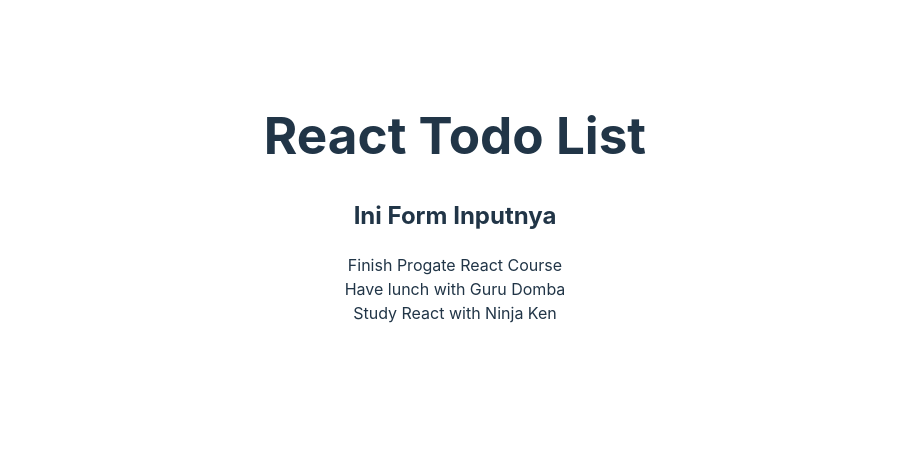
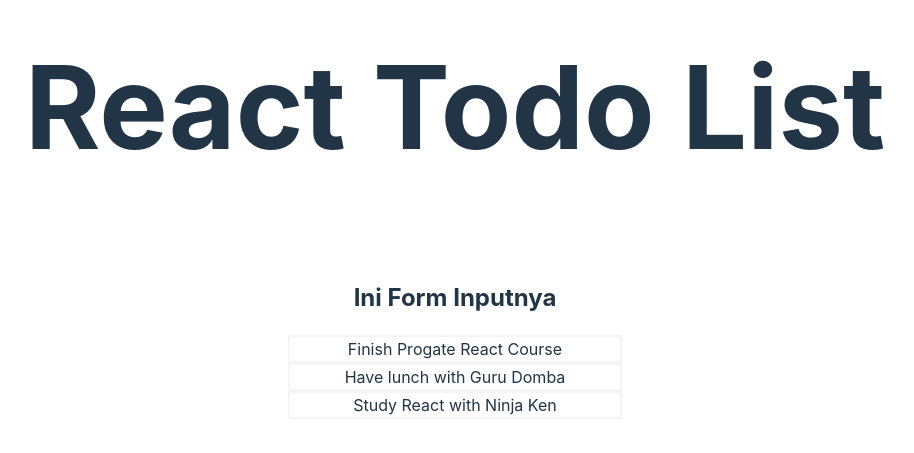
Before and after one commit to ozandilah/proyek-todo-fga-react-2024, a React (Vite) app: page / in a window 1280 px wide. Shown: the part 201-654 px from the top of the page, without its empty margins (185-1099 px from the left). Built offline with nearby package versions, Linux system fonts and the light colour scheme.

Commit message:
Menambahkan Style kedalam component todolist

```diff
--- a/src/App.jsx
+++ b/src/App.jsx
@@ -21,15 +21,23 @@ function App() {
   ];
   return (
     <div>
-      <header>
+      <header style={styles.title}>
         <h1>React Todo List</h1>
       </header>
-      <section>
+      <section style={styles.container}>
         <h2>Ini Form Inputnya</h2>
         <TodosComponent todos={todos} />
       </section>
     </div>
   );
 }
-
+const styles = {
+  container: {
+    textAlign: "center",
+    padding: "12px",
+  },
+  title: {
+    fontSize: "36px",
+  },
+};
 export default App;
--- a/src/components/Todo/index.jsx
+++ b/src/components/Todo/index.jsx
@@ -1,7 +1,10 @@
 import React from "react";
 
 const TodoComponent = ({ todo }) => {
-  return <div>{todo.title}</div>;
+  return <div style={style}>{todo.title}</div>;
 };
-
+const style = {
+  border: "2px solid #f4f4f4",
+  fonSize: "24px",
+};
 export default TodoComponent;
--- a/src/components/Todos/index.jsx
+++ b/src/components/Todos/index.jsx
@@ -3,7 +3,7 @@ import TodoComponent from "../Todo";
 
 const TodosComponent = ({ todos }) => {
   return (
-    <div>
+    <div style={styles.container}>
       {todos.map((todo) => {
         return <TodoComponent key={todo.id} todo={todo} />;
       })}
@@ -11,4 +11,10 @@ const TodosComponent = ({ todos }) => {
   );
 };
 
+const styles = {
+  container: {
+    width: "40%",
+    margin: "0 auto",
+  },
+};
 export default TodosComponent;
```
